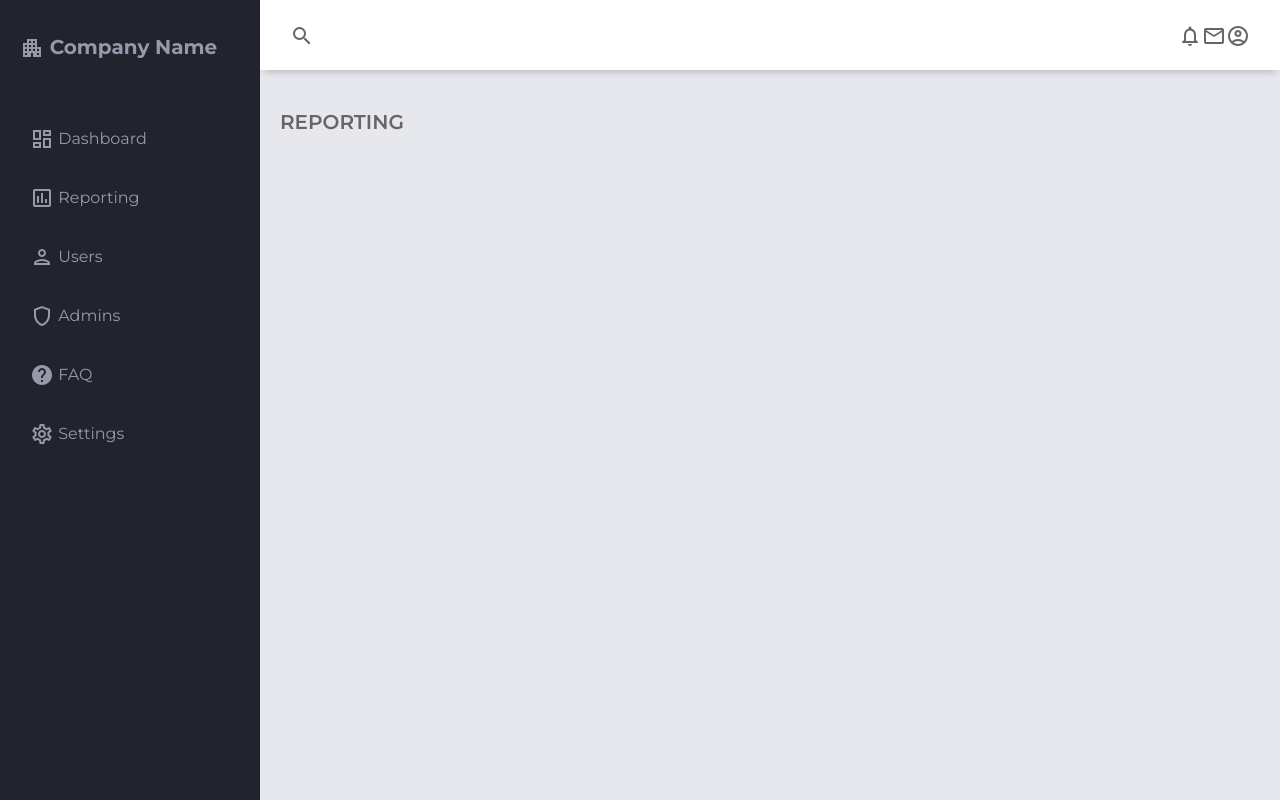
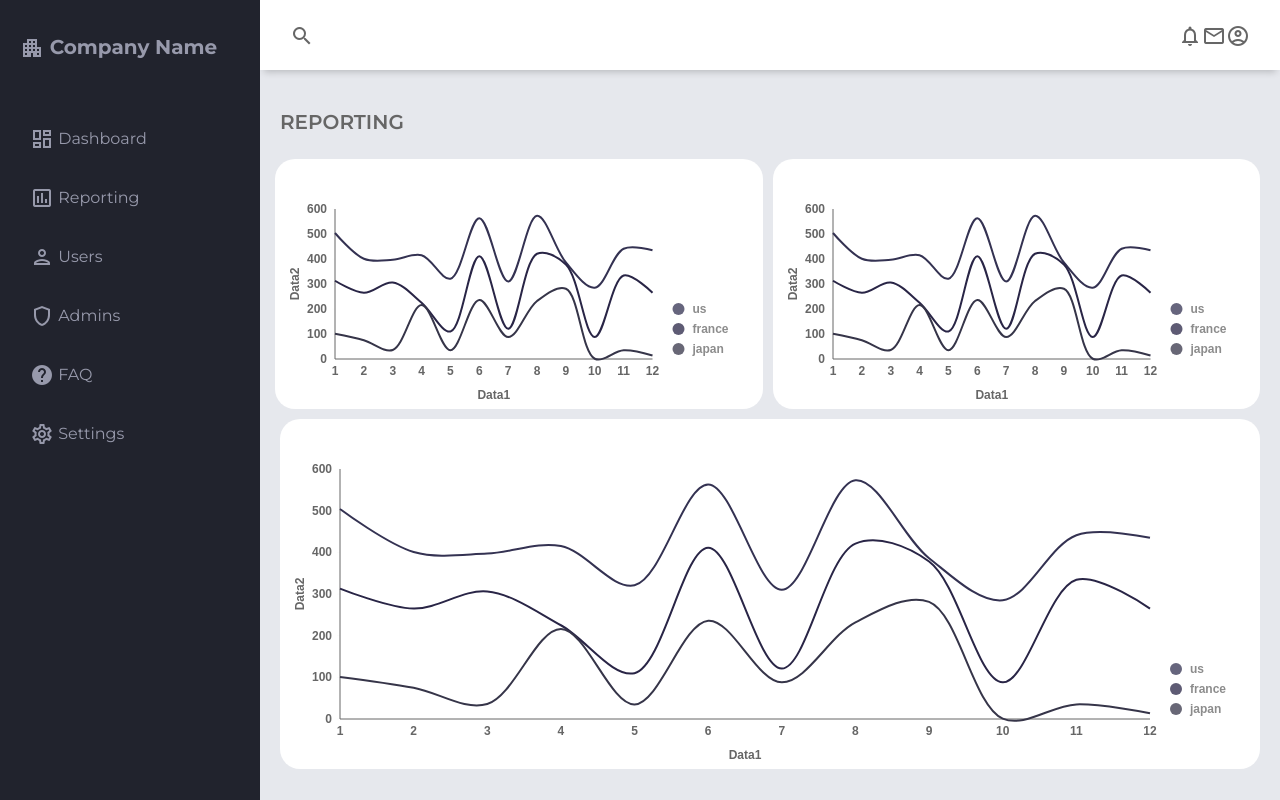
Before and after one commit to dan1rock/Course-Project-2023, a React (Create React App) app: page /reporting in a window 1280 px wide. Built offline with nearby package versions, Linux system fonts and the light colour scheme.

Commit message:
Implemented line charts

```diff
--- a/package.json
+++ b/package.json
@@ -7,6 +7,7 @@
     "@mui/icons-material": "^5.15.2",
     "@mui/material": "^5.15.2",
     "@mui/x-data-grid": "^6.18.6",
+    "@nivo/line": "^0.84.0",
     "@testing-library/jest-dom": "^5.17.0",
     "@testing-library/react": "^13.4.0",
     "@testing-library/user-event": "^13.5.0",
--- /dev/null
+++ b/src/components/lineChart.jsx
@@ -0,0 +1,117 @@
+import { ResponsiveLine } from "@nivo/line";
+
+const LineChart = ({ data, sideLegend, bottomLegend }) => {
+    return (
+        <ResponsiveLine
+            data={data}
+            theme={{
+                axis: {
+                    domain: {
+                        line: {
+                            stroke: "#666666",
+                        },
+                    },
+                    legend: {
+                        text: {
+                            fontSize: 12,
+                            fontWeight: 600,
+                            fill: "#666666",
+                        },
+                    },
+                    ticks: {
+                        line: {
+                            stroke: "#fcfcfc",
+                            strokeWidth: 1,
+                        },
+                        text: {
+                            fontSize: 12,
+                            fontWeight: 600,
+                            fill: "#666666",
+                        },
+                    },
+                },
+                legends: {
+                    text: {
+                        fontSize: 12,
+                        fontWeight: 600,
+                        fill: "#666666",
+                    },
+                },
+                tooltip: {
+                    container: {
+                        color: "#949494",
+                    },
+                },
+            }}
+            colors={{datum: "color"}}
+            margin={{ top: 50, right: 110, bottom: 50, left: 60 }}
+            xScale={{ type: "point" }}
+            yScale={{
+                type: "linear",
+                min: "auto",
+                max: "auto",
+                stacked: true,
+                reverse: false,
+            }}
+            yFormat=" >-.2f"
+            curve="catmullRom"
+            axisTop={null}
+            axisRight={null}
+            axisBottom={{
+                orient: "bottom",
+                tickSize: 0,
+                tickPadding: 5,
+                tickRotation: 0,
+                legend: bottomLegend,
+                legendOffset: 36,
+                legendPosition: "middle",
+            }}
+            axisLeft={{
+                orient: "left",
+                tickValues: 5,
+                tickSize: 3,
+                tickPadding: 5,
+                tickRotation: 0,
+                legend: sideLegend, // added
+                legendOffset: -40,
+                legendPosition: "middle",
+            }}
+            enableGridX={false}
+            enableGridY={false}
+            pointSize={8}
+            pointColor={{ theme: "background" }}
+            pointBorderWidth={2}
+            pointBorderColor={{ from: "serieColor" }}
+            pointLabelYOffset={-12}
+            useMesh={true}
+            legends={[
+                {
+                    anchor: "bottom-right",
+                    direction: "column",
+                    justify: false,
+                    translateX: 100,
+                    translateY: 0,
+                    itemsSpacing: 0,
+                    itemDirection: "left-to-right",
+                    itemWidth: 80,
+                    itemHeight: 20,
+                    itemOpacity: 0.75,
+                    symbolSize: 12,
+                    symbolShape: "circle",
+                    symbolBorderColor: "rgba(0, 0, 0, .5)",
+                    effects: [
+                        {
+                            on: "hover",
+                            style: {
+                                itemBackground: "rgba(0, 0, 0, .03)",
+                                itemOpacity: 1,
+                            },
+                        },
+                    ],
+                },
+            ]}
+        />
+    );
+};
+
+export default LineChart;
--- a/src/data/mockData.js
+++ b/src/data/mockData.js
@@ -72,3 +72,168 @@ export const mockUsers = [
         access: "admin",
     },
 ];
+
+export const mockLineData = [
+    {
+        id: "japan",
+        color: "#363549",
+        data: [
+            {
+                x: "1",
+                y: 101,
+            },
+            {
+                x: "2",
+                y: 75,
+            },
+            {
+                x: "3",
+                y: 36,
+            },
+            {
+                x: "4",
+                y: 216,
+            },
+            {
+                x: "5",
+                y: 35,
+            },
+            {
+                x: "6",
+                y: 236,
+            },
+            {
+                x: "7",
+                y: 88,
+            },
+            {
+                x: "8",
+                y: 232,
+            },
+            {
+                x: "9",
+                y: 281,
+            },
+            {
+                x: "10",
+                y: 1,
+            },
+            {
+                x: "11",
+                y: 35,
+            },
+            {
+                x: "12",
+                y: 14,
+            },
+        ],
+    },
+    {
+        id: "france",
+        color: "#292546",
+        data: [
+            {
+                x: "1",
+                y: 212,
+            },
+            {
+                x: "2",
+                y: 190,
+            },
+            {
+                x: "3",
+                y: 270,
+            },
+            {
+                x: "4",
+                y: 9,
+            },
+            {
+                x: "5",
+                y: 75,
+            },
+            {
+                x: "6",
+                y: 175,
+            },
+            {
+                x: "7",
+                y: 33,
+            },
+            {
+                x: "8",
+                y: 189,
+            },
+            {
+                x: "9",
+                y: 97,
+            },
+            {
+                x: "10",
+                y: 87,
+            },
+            {
+                x: "11",
+                y: 299,
+            },
+            {
+                x: "12",
+                y: 251,
+            },
+        ],
+    },
+    {
+        id: "us",
+        color: "#343252",
+        data: [
+            {
+                x: "1",
+                y: 191,
+            },
+            {
+                x: "2",
+                y: 136,
+            },
+            {
+                x: "3",
+                y: 91,
+            },
+            {
+                x: "4",
+                y: 190,
+            },
+            {
+                x: "5",
+                y: 211,
+            },
+            {
+                x: "6",
+                y: 152,
+            },
+            {
+                x: "7",
+                y: 189,
+            },
+            {
+                x: "8",
+                y: 152,
+            },
+            {
+                x: "9",
+                y: 8,
+            },
+            {
+                x: "10",
+                y: 197,
+            },
+            {
+                x: "11",
+                y: 107,
+            },
+            {
+                x: "12",
+                y: 170,
+            },
+        ],
+    },
+];
--- a/src/index.css
+++ b/src/index.css
@@ -123,6 +123,7 @@ code {
 .main-title {
   display: flex;
   justify-content: space-between;
+  padding-bottom: 25px;
 }
 
 .main-title > p {
--- a/src/scenes/dashboard/context/dashboard.jsx
+++ b/src/scenes/dashboard/context/dashboard.jsx
@@ -1,9 +1,16 @@
+import LineChart from "../../../components/lineChart";
+import { mockLineData } from "../../../data/mockData";
+import { Box } from "@mui/material";
+
 const Dashboard = () => {
     return (
         <div id="main_content">
             <div className="main-title">
                 <p className="font-weight-bold">DASHBOARD</p>
             </div>
+            <Box height="250px" m="-20px 0 0 0" bgcolor="#ffffff" borderRadius="20px">
+                <LineChart data={mockLineData} bottomLegend="Data1" sideLegend="Data2"/>
+            </Box>
         </div>
     );
 }
--- a/src/scenes/dashboard/context/reporting.jsx
+++ b/src/scenes/dashboard/context/reporting.jsx
@@ -1,9 +1,24 @@
+import LineChart from "../../../components/lineChart";
+import {mockLineData} from "../../../data/mockData";
+import {Box} from "@mui/material";
+
 const Reporting = () => {
     return (
         <div id="main_content">
             <div className="main-title">
                 <p className="font-weight-bold">REPORTING</p>
             </div>
+            <Box display="flex">
+                <Box height="250px" m="-20px 10px 0 -5px" bgcolor="#ffffff" borderRadius="20px" flex="50%">
+                    <LineChart data={mockLineData} bottomLegend="Data1" sideLegend="Data2"/>
+                </Box>
+                <Box height="250px" m="-20px 0 0 0" bgcolor="#ffffff" borderRadius="20px" flex="50%">
+                    <LineChart data={mockLineData} bottomLegend="Data1" sideLegend="Data2"/>
+                </Box>
+            </Box>
+            <Box height="350px" m="10px 0 0 0" bgcolor="#ffffff" borderRadius="20px">
+                <LineChart data={mockLineData} bottomLegend="Data1" sideLegend="Data2"/>
+            </Box>
         </div>
     );
 }
```
Also changed, not shown: 1 other file (tests, documents, lock files or other folders).
